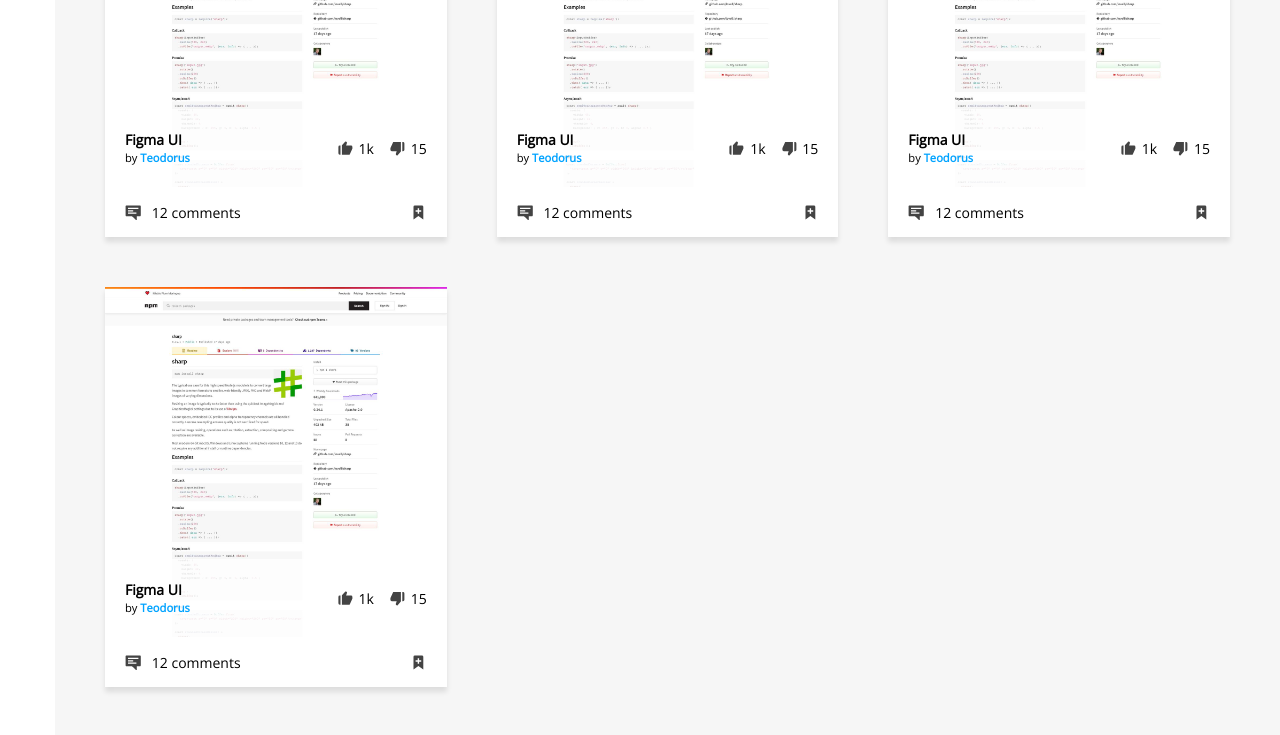
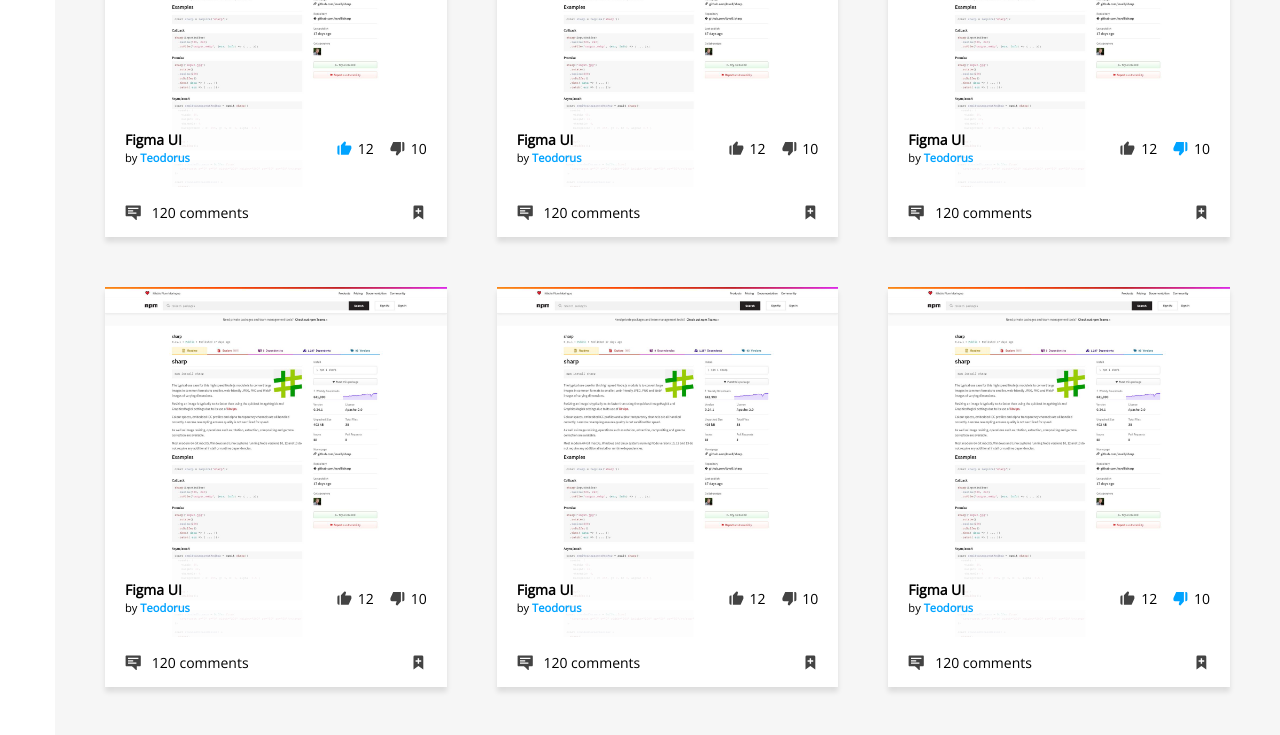
Before and after one commit to teodorus-nathaniel/uigram, a React (Create React App) app: page / in a window 1280 px wide. Shown: the part 1180-1915 px from the top of the page. Built offline with nearby package versions, Linux system fonts and the light colour scheme.

Commit message:
added dummies data

```diff
--- a/src/@types/post.interfaces.ts
+++ b/src/@types/post.interfaces.ts
@@ -1,9 +1,30 @@
+export enum LikeStatus {
+	liked,
+	disliked,
+	noStatus
+}
+
 export interface Post {
-  img: string;
-  title: string;
-  author: string;
-  likeCount: number;
-  dislikeCount: number;
-  commentsCount: number;
-  liked: boolean;
+	id: string;
+	title: string;
+	owner: {
+		id: string;
+		username: string;
+		profilePic?: string;
+	};
+	img: string;
+	likeCount: number;
+	dislikeCount: number;
+	commentsCount: number;
+	likeStatus: LikeStatus;
+	timestamp: Date;
 }
+
+export interface PostDetail extends Post {
+	likeCount: never;
+	dislikeCount: never;
+	likes: string[];
+	dislikes: string[];
+	description: string;
+	link: string;
+}
--- a/src/components/like-dislike/like-dislike.component.tsx
+++ b/src/components/like-dislike/like-dislike.component.tsx
@@ -2,17 +2,33 @@ import React from 'react';
 import LikeIcon from '../icons/like/like.component';
 
 import './like-dislike.styles.scss';
+import { LikeStatus } from '../../@types/post.interfaces';
 
-export default function LikeDislike() {
+export default function LikeDislike({
+	likeCount,
+	dislikeCount,
+	likeStatus
+}: {
+	likeCount: number;
+	dislikeCount: number;
+	likeStatus: LikeStatus;
+}) {
 	return (
 		<div className="like-dislike">
 			<div className="like-dislike__item">
-				<LikeIcon size={1.2} />
-				<span>1k</span>
+				<LikeIcon
+					size={1.2}
+					color={likeStatus === LikeStatus.liked ? '#00a3ff' : undefined}
+				/>
+				<span>{likeCount}</span>
 			</div>
 			<div className="like-dislike__item">
-				<LikeIcon rotate={180} size={1.2} />
-				<span>15</span>
+				<LikeIcon
+					rotate={180}
+					size={1.2}
+					color={likeStatus === LikeStatus.disliked ? '#00a3ff' : undefined}
+				/>
+				<span>{dislikeCount}</span>
 			</div>
 		</div>
 	);
--- a/src/components/post-preview-container/post-preview-container.component.tsx
+++ b/src/components/post-preview-container/post-preview-container.component.tsx
@@ -1,12 +1,14 @@
 import React from 'react';
 import PostPreview from '../post-preview/post-preview.component';
 import './post-preview-container.styles.scss';
+import { dummyArrayPost } from '../../dummy-datas/dummy-datas';
+import { Post } from '../../@types/post.interfaces';
 
 export default function PostPreviewContainer() {
-	const dummyData = Array.from({ length: 10 });
+	const dummyData = dummyArrayPost;
 	return (
 		<div className="post-preview-container">
-			{dummyData.map(() => <PostPreview />)}
+			{dummyData.map((post: Post) => <PostPreview key={post.id} post={post} />)}
 		</div>
 	);
 }
--- a/src/components/post-preview/post-preview.component.tsx
+++ b/src/components/post-preview/post-preview.component.tsx
@@ -1,37 +1,52 @@
 import React from 'react';
-import Page from './../../assets/images/page.jpg';
 
 import './post-preview.styles.scss';
 import CommentIcon from '../icons/comment/comment.component';
 import BookmarkAddIcon from '../icons/bookmark-add/bookmark-add.component';
 import LikeDislike from '../like-dislike/like-dislike.component';
 import { Link } from 'react-router-dom';
+import { Post } from '../../@types/post.interfaces';
 
-export default function PostPreview() {
+export default function PostPreview({ post }: { post: Post }) {
+	const {
+		id,
+		title,
+		owner,
+		img,
+		likeCount,
+		dislikeCount,
+		commentsCount,
+		likeStatus,
+		timestamp
+	} = post;
 	return (
 		<div className="post-preview">
 			<div className="post-preview__content-container">
-				<Link to="/detail">
+				<Link to={`/post-detail/${id}`}>
 					<div className="img-hover-hitbox" />
-					<img src={Page} alt="page" />
+					<img src={img} alt="page" />
 				</Link>
 				<div className="post-preview__content">
 					<div className="post-preview__info">
-						<span className="post-preview__title">Figma UI</span>
+						<span className="post-preview__title">{title}</span>
 						<span className="post-preview__detail">
 							by{' '}
 							<Link to="/author" className="post-preview__author">
-								Teodorus
+								{owner.username}
 							</Link>
 						</span>
 					</div>
-					<LikeDislike />
+					<LikeDislike
+						likeCount={likeCount}
+						dislikeCount={dislikeCount}
+						likeStatus={likeStatus}
+					/>
 				</div>
 			</div>
 			<div className="post-preview__additional">
 				<div className="post-preview__comments">
 					<CommentIcon size={1.2} />
-					<span>12 comments</span>
+					<span>{commentsCount} comments</span>
 				</div>
 				<BookmarkAddIcon size={1.2} />
 			</div>
--- /dev/null
+++ b/src/dummy-datas/dummy-datas.ts
@@ -0,0 +1,26 @@
+import { Post, LikeStatus } from '../@types/post.interfaces';
+import PostImage from './../assets/images/page.jpg';
+
+export const dummyPost: Post = {
+	id: '1',
+	title: 'Figma UI',
+	img: PostImage,
+	owner: {
+		id: '2',
+		username: 'Teodorus'
+	},
+	likeCount: 12,
+	dislikeCount: 10,
+	likeStatus: LikeStatus.liked,
+	commentsCount: 120,
+	timestamp: new Date()
+};
+
+export const dummyArrayPost: Post[] = Array.from({
+	length: 25
+}).map((_, idx) => {
+	const data = { ...dummyPost };
+	data.id = idx + '';
+	data.likeStatus = Math.floor(Math.random() * 3);
+	return data;
+});
```
Also changed, not shown: backend.txt (added).
